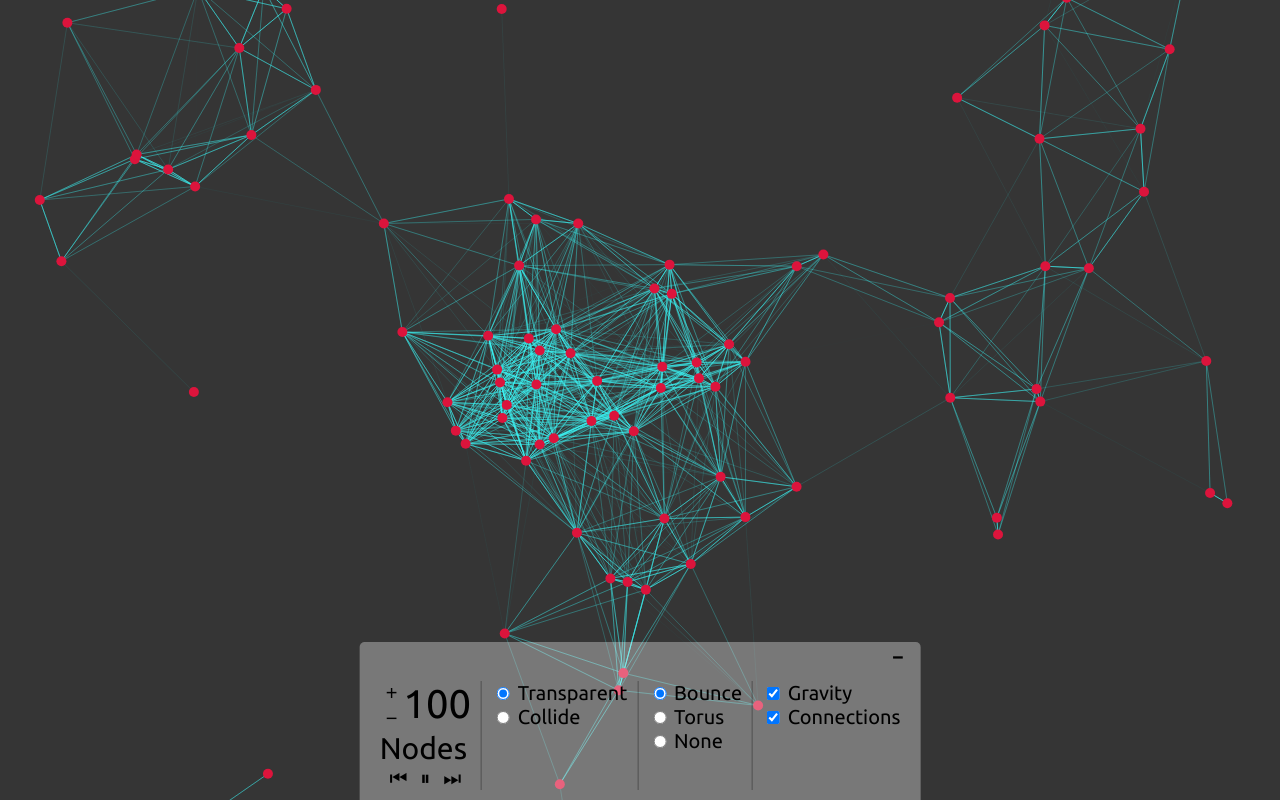
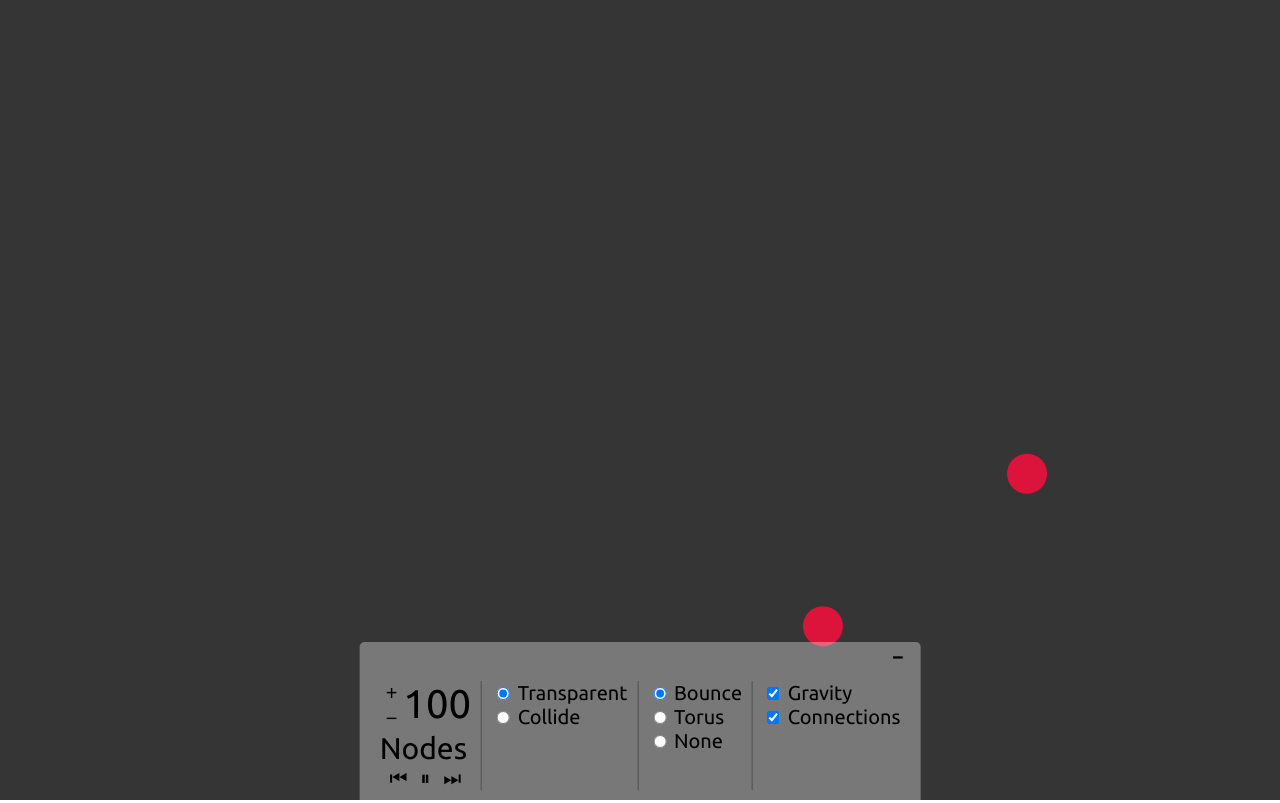
Before and after one commit to PseudoDevelopers/proximity-graphs, a plain HTML site: page index.html in a window 1280 px wide. Drawn offline with nearby package versions, Linux system fonts and the light colour scheme; animation ran at ten frames a second.

Commit message:
two body system orbiting each other
Acceleration equation added

```diff
--- a/assets/scripts/node.js
+++ b/assets/scripts/node.js
@@ -1,8 +1,9 @@
-function createNode() {
+function createNode({ mass = 1e1, position = V(0, 0), velocity = V(0, 0) }) {
     return {
-        radius: 5,
-        position: V(300, 200),
-        velocity: V(0.3, 0.4),
+        mass: mass,
+        radius: 20,
+        position: position,
+        velocity: velocity,
         color: 'crimson',
         move(Δt) {
             // Position = Initial position + v * Δt
--- /dev/null
+++ b/assets/scripts/physics-formulas.js
@@ -0,0 +1,5 @@
+const G = 6.67408e-11   // Gravitational Constant
+
+function gravitationalForce(m1, m2, r) {
+    return (G * m1 * m2) / (r * r)
+}
--- a/assets/scripts/script.js
+++ b/assets/scripts/script.js
@@ -9,24 +9,26 @@ const nodes = []
 let prevTime = 0
 let requestAnimationFrameID
 const SINGLE_FRAME_TIME = 5
+let dt
 
 createNodes()
 startAnimation()
 
 function animate() {
     let now = performance.now()
-    let Δt = now - prevTime
+    dt = now - prevTime
     prevTime = now
+    dt = SINGLE_FRAME_TIME
 
-    frame(Δt)
+    frame()
 
     if (!paused) requestAnimationFrameID = requestAnimationFrame(animate)
 }
 
-function frame(Δt) {
+function frame() {
     nodes.forEach(node => {
         node.chkEdgeBounce()
-        node.move(Δt)
+        node.move(dt)
     })
     draw()
 }
@@ -39,39 +41,40 @@ function draw() {
 }
 
 function drawConnections() {
-    for (let i = 0; i < nodes.length; i++) {
-        let node1 = nodes[i]
-        for (let j = 0; j < nodes.length; j++) {
-            let node2 = nodes[j]
-            drawConnection(node1, node2)
-        }
-    }
+    nodes.forEach(node1 => {
+        nodes.forEach(node2 => {
+            if (node1 !== node2)
+                drawConnection(node1, node2)
+        })
+    })
 }
 function drawConnection(node1, node2) {
     let displacement = node2.position.minus(node1.position)
     let distance = displacement.norm()
-    if (distance >= 300)
-        return
+    // if (distance >= 300)
+    //     return
 
     const alpha = rescale(MAX_DISTANCE_FOR_CONNECTION, MIN_DISTANCE_FOR_MAX_ALPHA, distance)
     const color = `hsla(180, 90%, 60%, ${alpha})`
     drawLine(node2.position, node1.position, color)
 
-    if (distance < MIN_DISTANCE_FOR_MAX_ALPHA)
-        return
+    // if (distance < MIN_DISTANCE_FOR_MAX_ALPHA)
+    //     return
 
-    let nudge = displacement.normalize().times(-10 / (distance * distance))
-    node2.velocity.add(nudge)
-    node1.velocity.subtract(nudge)
+    const dv = displacement.normalize()
+    dv.multiply((G * node2.mass) / (distance * distance))
+    node1.velocity.add(dv)
 }
 
 function createNodes() {
-    for (let i = 0; i < noOfNodes; i++) {
-        let node = createNode()
-        node.position.randomize(lerp(0, width / 2, Math.random())).add(CANVAS_MIDDLE)
-        node.velocity.randomize(lerp(0.05, 0.2, Math.random()))
-        nodes.push(node)
-    }
+    // for (let i = 0; i < noOfNodes; i++) {
+    //     let node = createNode()
+    //     node.position.randomize(lerp(0, width / 2, Math.random())).add(CANVAS_MIDDLE)
+    //     node.velocity.randomize(lerp(0.05, 0.2, Math.random()))
+    //     nodes.push(node)
+    // }
+    nodes.push(createNode({ mass: 1e13, position: V(800, 700), velocity: V(0, -0.2) }))
+    nodes.push(createNode({ mass: 1e13, position: V(1050, 400), velocity: V(0, 0.2) }))
 }
 
 
--- a/index.html
+++ b/index.html
@@ -12,6 +12,7 @@
 
     <script defer src="assets/scripts/vector.js"></script>
     <script defer src="assets/scripts/functions.js"></script>
+    <script defer src="assets/scripts/physics-formulas.js"></script>
     <script defer src="assets/scripts/node.js"></script>
     <script defer src="assets/scripts/canvas-drawing-functions.js"></script>
     <script defer src="assets/scripts/script.js"></script>
```
Also changed, not shown: html/index.html (+1 -0 lines).
